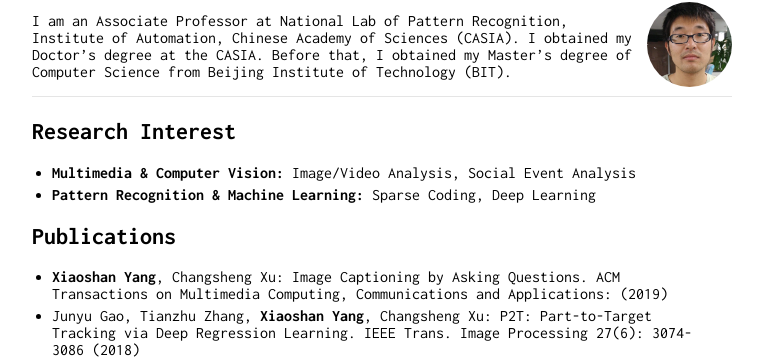
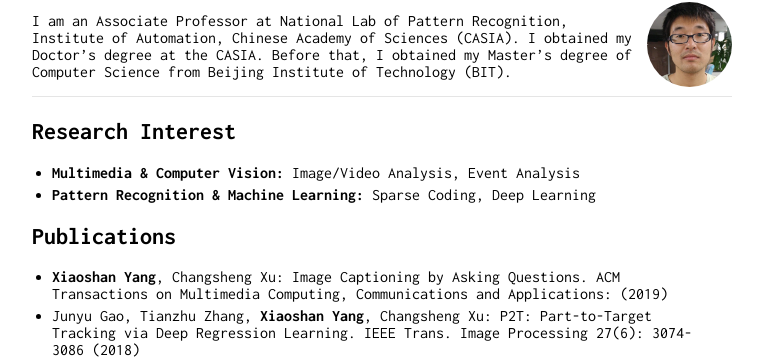
Before and after one commit to YangXS/yangxs.github.io, a Jekyll site: the page built from index.md, in a window 1280 px wide. Shown: the part 264-623 px from the top of the page, without its empty margins (258-1021 px from the left). Built offline with Jekyll 4.4.1, drawn with Linux system fonts in a browser that asks for light colours; our own code applies the rules of GitHub Pages for plain Markdown files.

Commit message:
Update index.md

```diff
--- a/index.md
+++ b/index.md
@@ -12,7 +12,7 @@ I am an Associate Professor at National Lab of Pattern Recognition, Institute of
 
 ## Research Interest
 
-* **Multimedia & Computer Vision:** Image/Video Analysis, Social Event Analysis
+* **Multimedia & Computer Vision:** Image/Video Analysis, Event Analysis
 * **Pattern Recognition & Machine Learning:** Sparse Coding, Deep Learning
 
 ## Publications
```
